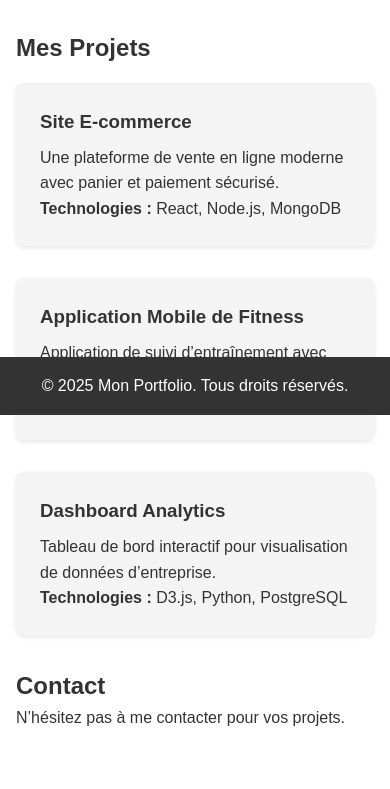
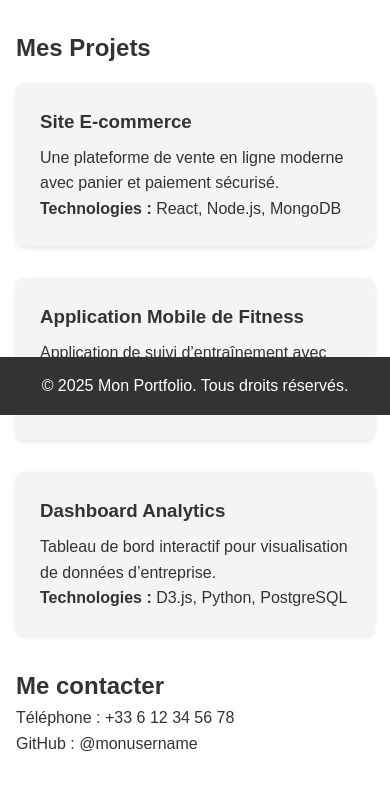
Before and after one commit to MagatteDiene/mon-portfolio, a plain HTML site: page mon-portfolio/index.html in a window 390 px wide. Shown: the part 429-1218 px from the top of the page. Before the commit the page ends 1192 px from the top, so only its background shows below. Drawn offline with Linux system fonts and the light colour scheme.

Commit message:
Ajoute le telephone et github dans contact

```diff
--- a/mon-portfolio/index.html
+++ b/mon-portfolio/index.html
@@ -54,8 +54,9 @@
                 </div>
             </section>
             <section id="contact">
-                <h2>Contact</h2>
-                <p>N’hésitez pas à me contacter pour vos projets.</p>
+                <h2>Me contacter</h2>
+                <p>Téléphone : +33 6 12 34 56 78</p>
+                <p>GitHub : @monusername</p>
             </section>
         </main>
         <footer>
```
